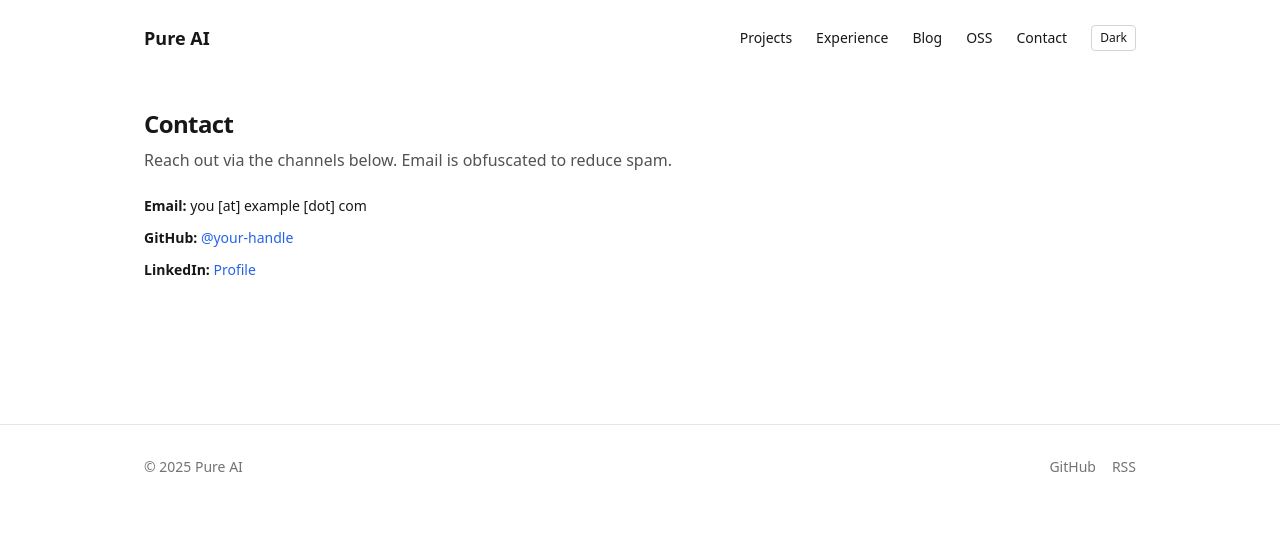
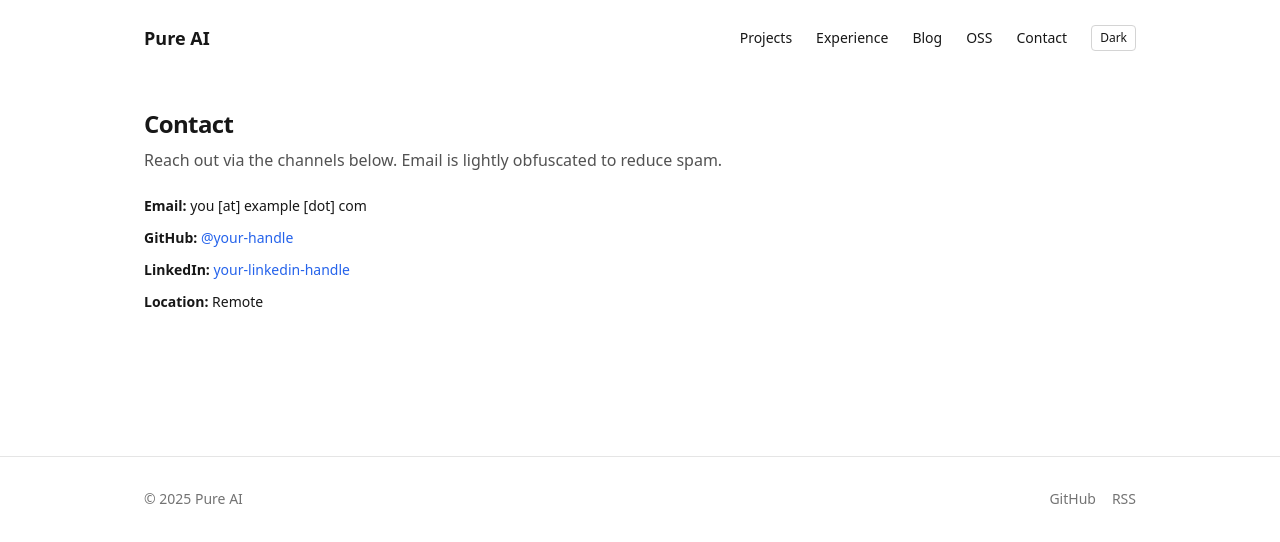
Before and after one commit to moirf/pure-ai, a Next.js app: page /contact in a window 1280 px wide. Shown: the top 542 px of the page. Built offline with nearby package versions, Linux system fonts and the light colour scheme.

Commit message:
feat(config): add site config for contact + OSS and refactor pages

```diff
--- a/src/app/contact/page.tsx
+++ b/src/app/contact/page.tsx
@@ -1,16 +1,26 @@
 export const metadata = { title: 'Contact' };
 
+import { siteConfig, obfuscateEmail } from '../../config/site';
+
 export default function ContactPage() {
+  const { contact } = siteConfig;
+  const emailObfuscated = obfuscateEmail(contact.email);
   return (
     <section className="py-8 space-y-6 max-w-2xl">
       <header>
         <h1 className="text-2xl font-bold tracking-tight">Contact</h1>
-        <p className="mt-2 text-neutral-600 dark:text-neutral-400">Reach out via the channels below. Email is obfuscated to reduce spam.</p>
+        <p className="mt-2 text-neutral-600 dark:text-neutral-400">Reach out via the channels below. Email is lightly obfuscated to reduce spam.</p>
       </header>
       <ul className="space-y-3 text-sm">
-        <li><strong>Email:</strong> <span data-email="you(at)example(dot)com">you [at] example [dot] com</span></li>
-        <li><strong>GitHub:</strong> <a className="text-brand hover:underline" href="https://github.com/" rel="noopener noreferrer">@your-handle</a></li>
-        <li><strong>LinkedIn:</strong> <a className="text-brand hover:underline" href="https://www.linkedin.com/in/" rel="noopener noreferrer">Profile</a></li>
+        <li><strong>Email:</strong> <span data-email={emailObfuscated}>{emailObfuscated}</span></li>
+        <li><strong>GitHub:</strong> <a className="text-brand hover:underline" href={`https://github.com/${contact.github}`} rel="noopener noreferrer">@{contact.github}</a></li>
+        {contact.linkedin && (
+          <li><strong>LinkedIn:</strong> <a className="text-brand hover:underline" href={`https://www.linkedin.com/in/${contact.linkedin}`} rel="noopener noreferrer">{contact.linkedin}</a></li>
+        )}
+        {contact.twitter && (
+          <li><strong>Twitter:</strong> <a className="text-brand hover:underline" href={`https://twitter.com/${contact.twitter}`} rel="noopener noreferrer">@{contact.twitter}</a></li>
+        )}
+        {contact.location && (<li><strong>Location:</strong> {contact.location}</li>)}
       </ul>
     </section>
   );
--- a/src/app/oss/page.tsx
+++ b/src/app/oss/page.tsx
@@ -1,9 +1,9 @@
 export const metadata = { title: 'Open Source' };
 
+import { siteConfig } from '../../config/site';
+
 export default function OSSPage() {
-  const items = [
-    { name: 'sample-repo', description: 'Example contribution or maintained repo', stars: 120 }
-  ];
+  const items = siteConfig.oss;
   return (
     <section className="py-8 space-y-8">
       <header>
@@ -13,9 +13,9 @@ export default function OSSPage() {
       <ul className="grid gap-4 sm:grid-cols-2">
         {items.map(i => (
           <li key={i.name} className="border border-neutral-200 dark:border-neutral-800 rounded-lg p-4">
-            <h2 className="font-semibold">{i.name}</h2>
+            <h2 className="font-semibold"><a className="hover:underline" href={i.url} target="_blank" rel="noopener noreferrer">{i.name}</a></h2>
             <p className="text-sm mt-1 text-neutral-600 dark:text-neutral-400">{i.description}</p>
-            <div className="text-xs mt-3 text-neutral-500">⭐ {i.stars}</div>
+            <div className="text-xs mt-3 text-neutral-500 flex items-center gap-2">{i.stars !== undefined && <span>⭐ {i.stars}</span>} {i.highlight && <span className="px-1.5 py-0.5 rounded bg-brand/10 text-brand text-[10px] uppercase tracking-wide">Highlight</span>}</div>
           </li>
         ))}
       </ul>
--- /dev/null
+++ b/src/config/site.ts
@@ -0,0 +1,47 @@
+export interface ContactInfo {
+  email: string;            // plain email address (will be obfuscated in UI)
+  github: string;           // github username
+  linkedin?: string;        // linkedin handle or full URL
+  twitter?: string;         // twitter/x handle
+  location?: string;
+}
+
+export interface OSSRepo {
+  name: string;
+  description: string;
+  url: string;
+  stars?: number; // optional static snapshot
+  highlight?: boolean;
+}
+
+export interface SiteConfig {
+  siteName: string;
+  domain: string;
+  contact: ContactInfo;
+  oss: OSSRepo[];
+}
+
+export const siteConfig: SiteConfig = {
+  siteName: 'moirf.works',
+  domain: 'moirf.works',
+  contact: {
+    email: 'you@example.com',
+    github: 'your-handle',
+    linkedin: 'your-linkedin-handle',
+    location: 'Remote'
+  },
+  oss: [
+    {
+      name: 'sample-repo',
+      description: 'Example contribution or maintained repo',
+      url: 'https://github.com/your-handle/sample-repo',
+      stars: 120,
+      highlight: true
+    }
+  ]
+};
+
+export function obfuscateEmail(email: string) {
+  // Basic obfuscation: replace symbols; you can enhance later.
+  return email.replace('@', ' [at] ').replace(/\./g, ' [dot] ');
+}
```
